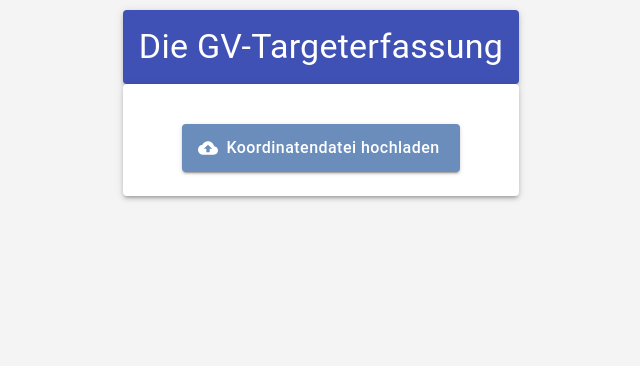
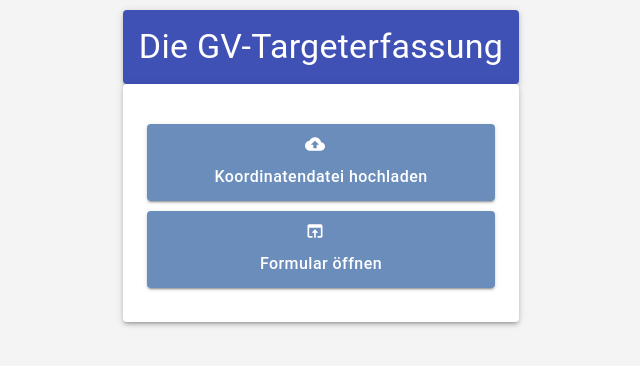
Before and after one commit to nastiavynohradova/gv-targeterfassung-test, a React (Create React App) app: page / in a window 1280 px wide. Shown: the top 366 px of the page, without its empty margins (319-959 px from the left). Built offline with nearby package versions, Linux system fonts and the light colour scheme.

Commit message:
Button Formular öffnen added, Sonstiges input field edited, Table data transmitted to the form

```diff
--- a/src/components/Attribute.js
+++ b/src/components/Attribute.js
@@ -9,9 +9,10 @@ const useStyles = makeStyles((theme) => ({
   },
 }));
 
-const Attribute = ({value, setValue, name}) => {
+const Attribute = ({ value, setValue, name }) => {
   const classes = useStyles();
-    return <>
+  return (
+    <>
       <Typography variant="h5" className={classes.title}>
         {name}
       </Typography>
@@ -20,14 +21,14 @@ const Attribute = ({value, setValue, name}) => {
         fullWidth
         name={name}
         /*           type={name === "km" ? "text" : "number"} */
-type="number"
+        /* type="number" */
         value={value}
         onChange={(e) => {
-            setValue(e.target.value)
+          setValue(e.target.value);
         }}
         margin="normal"
         onInput={(e) => {
-            if(name === "Streckennummer") {
+          if (name === "Streckennummer") {
             e.target.value = Math.max(0, parseInt(e.target.value))
               .toString()
               .slice(0, 4);
@@ -36,6 +37,7 @@ type="number"
       />
       <br></br>
     </>
+  );
 };
 
 export default Attribute;
--- a/src/components/CSVimport.js
+++ b/src/components/CSVimport.js
@@ -2,14 +2,16 @@ import React, { useState } from "react";
 import Papa from "papaparse";
 import { Box, Button, Input, Typography, Paper } from "@material-ui/core";
 import { makeStyles } from "@material-ui/core/styles";
-import CloudUploadIcon from "@material-ui/icons/CloudUpload";
+import { CloudUpload, OpenInBrowser } from "@material-ui/icons";
 
 const handleCSVFile = (file, setImportData, setColNames) => {
   Papa.parse(file, {
     complete: (result) => {
       const name = file.name ? file.name.split(".").at(0) : "";
-      setImportData([...result.data.map(el => ({...el, Streckennummer: name}))]);
-      setColNames([...result.meta.fields, "Streckennummer"])
+      setImportData([
+        ...result.data.map((el) => ({ ...el, Streckennummer: name })),
+      ]);
+      setColNames([...result.meta.fields, "Streckennummer"]);
     },
     header: true,
     encoding: "ISO-8859-1",
@@ -26,8 +28,13 @@ const useStyles = makeStyles((theme) => ({
     padding: theme.spacing(3),
     backgroundColor: theme.palette.background.paper,
   },
+  buttonContainer: {
+    marginTop: theme.spacing(2),
+    textAlign: "center", // Center-align the buttons
+  },
   button: {
-    marginTop: theme.spacing(2),
+    display: "block",
+    margin: "10px auto",
     padding: "10px 20px",
     fontSize: "1rem",
     textTransform: "none",
@@ -59,7 +66,7 @@ const CSVimport = ({ setShowTable, setImportData, setColNames }) => {
         <Typography variant="h4">Die GV-Targeterfassung</Typography>
       </Paper>
       <Paper className={classes.content} elevation={3}>
-        <Box>
+        <Box className={classes.buttonContainer}>
           <label htmlFor="csv-input">
             <Input
               accept=".csv"
@@ -70,12 +77,21 @@ const CSVimport = ({ setShowTable, setImportData, setColNames }) => {
             />
             <Button
               variant="contained"
-              startIcon={<CloudUploadIcon />}
+              startIcon={<CloudUpload />}
               color="secondary"
               className={classes.button}
               component="span"
             >
               Koordinatendatei hochladen
+            </Button>
+            <Button
+              variant="contained"
+              startIcon={<OpenInBrowser />}
+              color="secondary"
+              className={classes.button}
+              component="span"
+            >
+              Formular öffnen
             </Button>
           </label>
         </Box>
--- a/src/components/MainForm.js
+++ b/src/components/MainForm.js
@@ -27,33 +27,29 @@ const useStyles = makeStyles((theme) => ({
   },
 }));
 
-const MainForm = ({
-  reff,
-  row,
-  setImportData
-}) => {
-  console.log(row)
-
+const MainForm = ({ reff, row, setImportData }) => {
   const [formData, setFormData] = useState({
     seite: false,
     sonstiges: "",
     gvp: "",
     photo: null,
   });
-
-  const [streckennummer, setStreckennummer] = useState(row.Streckennummer ? row.Streckennummer : "");
-  const [km, setKm] = useState(row.Km ? row.Km : "");
+  console.log(row);
+  console.log(row["Km-Station Ist"]);
+  const [streckennummer, setStreckennummer] = useState(
+    row.Streckennummer ? row.Streckennummer : ""
+  );
+  const [km, setKm] = useState(
+    row["Km-Station Ist"] ? row["Km-Station Ist"] : ""
+  );
   const [met, setMet] = useState(row.Met ? row.Met : "");
   const [seite, setSeite] = useState("");
   const [sonstiges, setSonstiges] = useState("");
-  const [punktnummer, setPunktnummer] = useState(row.Punktnummer ? row.Punktnummer : "");
+  const [punktnummer, setPunktnummer] = useState(row.PktNr ? row.PktNr : "");
   const [gvp, setGVP] = useState("");
   const [photo, setPhoto] = useState("");
-
   const [successMessage, setSuccessMessage] = useState("");
   const [errorMessage, setErrorMessage] = useState("");
-
-
   const [submissions, setSubmissions] = useState([]); // Store all submissions
 
   // State for displaying the success and error message
@@ -65,13 +61,14 @@ const MainForm = ({
     setCurrentDate(new Date().toISOString().slice(0, 10));
     if (row) {
       // Autofill "Punktnummer" if available
-      if (row.Punktnummer) {
-        setPunktnummer(row.Punktnummer);
+      if (row.PktNr) {
+        setPunktnummer(row.PktNr);
       }
-      if (row.Kilometrierungwert) {
-        const [kmValue, meterValue] = row.Kilometrierungwert.split(",");
+      if (row["Km-Station Ist"]) {
+        const [kmValue, meterValue] = row["Km-Station Ist"].split(",");
         setKm(kmValue);
         setMet(meterValue);
+        console.log(kmValue);
       }
       if (row.Seite) {
         setSeite(row.Seite);
@@ -155,15 +152,17 @@ const MainForm = ({
   };
 
   const handleSubmit = () => {
-    setImportData(state => state.map(el => {
-      if(el.Streckennummer === streckennummer) {
+    setImportData((state) =>
+      state.map((el) => {
+        if (el.Streckennummer === streckennummer) {
           return {
             ...el,
-          Punktnummer: punktnummer
-        }
+            Punktnummer: punktnummer,
+          };
         }
         return el;
-  }))
+      })
+    );
     // Check if a photo is selected
     if (!formData.photo) {
       setErrorMessage("Bitte wählen Sie ein Foto aus, bevor Sie fortfahren.");
@@ -245,7 +244,6 @@ const MainForm = ({
     };
     reader.readAsDataURL(formData.photo);
     reff.current.value = "";
-
   };
 
   const handleSuccessClose = (event, reason) => {
@@ -312,7 +310,11 @@ const MainForm = ({
         borderRadius="8px"
         boxShadow="0 0 5px rgba(0, 0, 0, 0.2)"
       >
-        <Attribute value={streckennummer} setValue={setStreckennummer} name="Streckennummer" />
+        <Attribute
+          value={streckennummer}
+          setValue={setStreckennummer}
+          name="Streckennummer"
+        />
         {/* <Attribute value={km} setValue={setKm} name="Km" /> */}
         <Typography variant="h6" className={classes.title}>
           Kilometrierung
@@ -351,7 +353,7 @@ const MainForm = ({
               id="seite"
               name="seite"
               value={seite}
-              onChange={handleInputChange}
+              onChange={(e) => setSeite(e.target.value)}
             >
               <FormControlLabel value="L" control={<Radio />} label="L" />
               <FormControlLabel value="R" control={<Radio />} label="R" />
@@ -363,12 +365,16 @@ const MainForm = ({
             label="Sonstiges"
             id="sonstiges"
             name="sonstiges"
-            value={formData.sonstiges}
-            onChange={formData.handleChange}
+            value={sonstiges}
+            onChange={(e) => setSonstiges(e.target.value)}
           />
         </Box>
         <br></br>
-        <Attribute value={punktnummer} setValue={setPunktnummer} name="Punktnummer" />
+        <Attribute
+          value={punktnummer}
+          setValue={setPunktnummer}
+          name="Punktnummer"
+        />
         <br></br>
         <Attribute value={gvp} setValue={setGVP} name="GVP Länge, mm" />
         <br></br>
```
Also changed, not shown: src/App.js (+7 -5 lines). Lines whose indentation alone changed are shown as unchanged.
